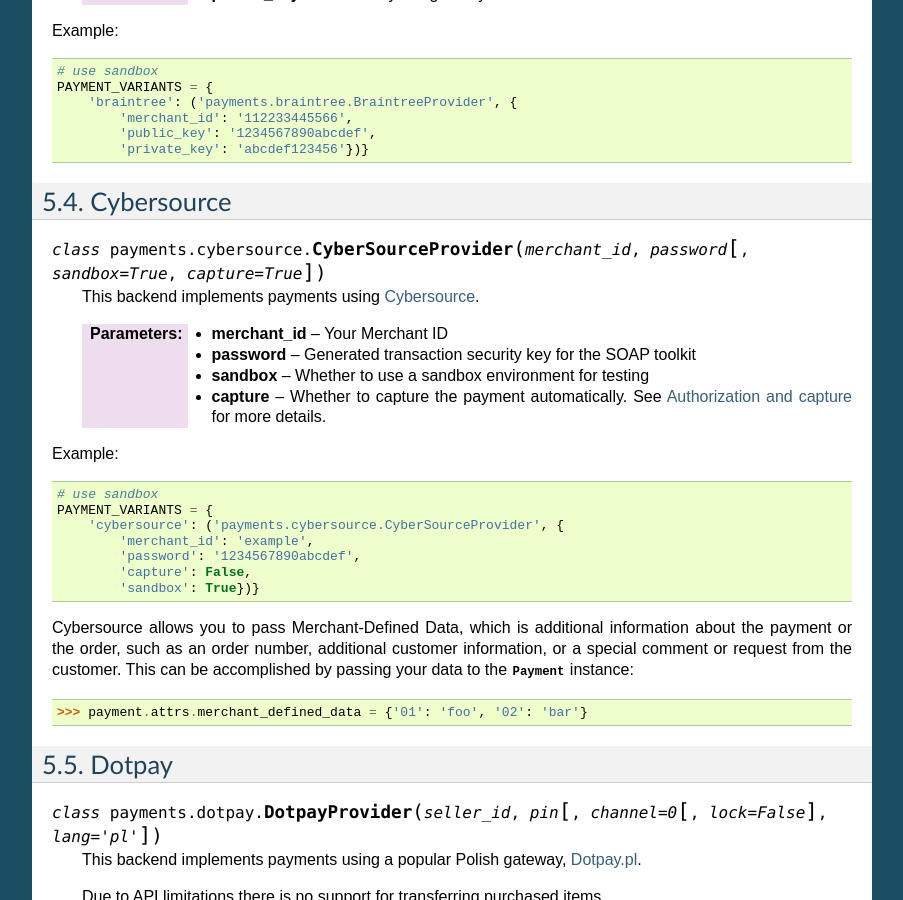
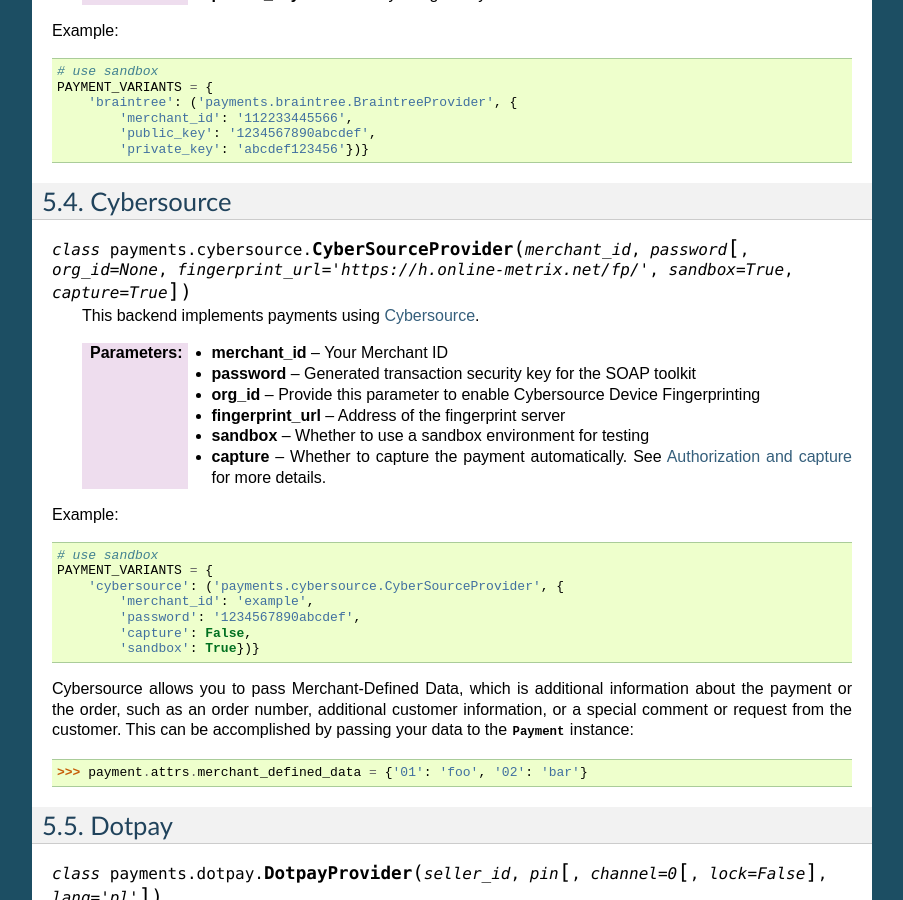
Before and after one commit to jazzband/django-payments, a Sphinx documentation site: the page built from doc/modules.rst, in a window 1280 px wide and 900 px high, scrolled down 930 px. Shown: the whole window, without its empty margins (198-1101 px from the left). Built offline with Sphinx 7.4.7, drawn with Linux system fonts in a browser that asks for light colours.

Commit message:
Describe fingerprint-related parameters

```diff
--- a/doc/modules.rst
+++ b/doc/modules.rst
@@ -60,12 +60,14 @@
 Cybersource
 -----------
 
-.. class:: payments.cybersource.CyberSourceProvider(merchant_id, password[, sandbox=True, capture=True])
+.. class:: payments.cybersource.CyberSourceProvider(merchant_id, password[, org_id=None, fingerprint_url='https://h.online-metrix.net/fp/', sandbox=True, capture=True])
 
    This backend implements payments using `Cybersource <http://www.cybersource.com/www/>`_.
 
    :param merchant_id: Your Merchant ID
    :param password: Generated transaction security key for the SOAP toolkit
+   :param org_id: Provide this parameter to enable Cybersource Device Fingerprinting
+   :param fingerprint_url: Address of the fingerprint server
    :param sandbox: Whether to use a sandbox environment for testing
    :param capture: Whether to capture the payment automatically.  See :ref:`capture-payments` for more details.
 
```
